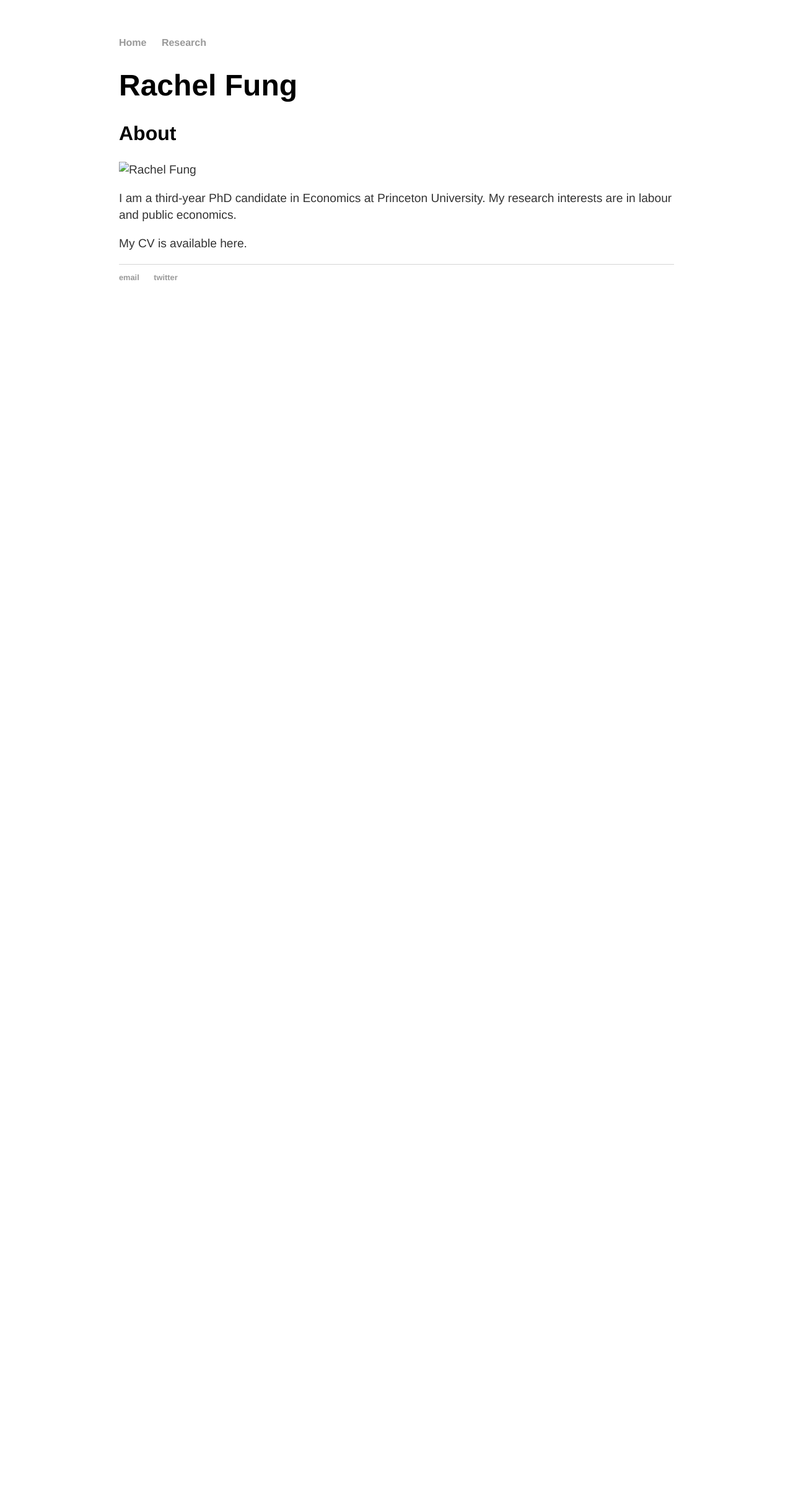
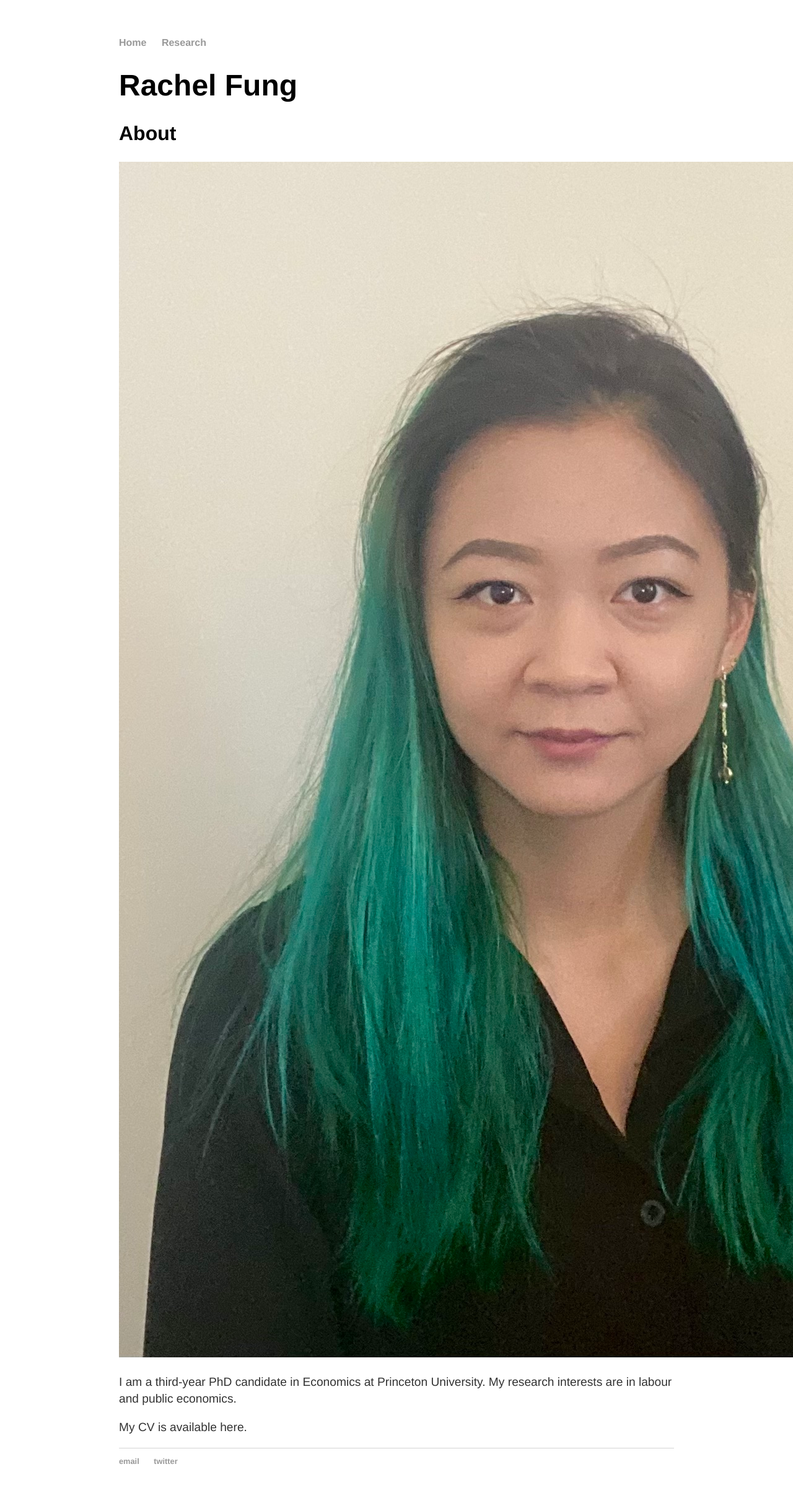
Before and after one commit to rachelylfung/rachelylfung.github.io, a Jekyll site: the page built from index.md, in a window 1280 px wide. Shown: the whole page at 62% size. Built offline with Jekyll 4.4.1, drawn with Linux system fonts in a browser that asks for light colours; before the commit the page ends 900 px from its top, so only the background shows below that.

Commit message:
Update index.md

```diff
--- a/index.md
+++ b/index.md
@@ -8,7 +8,7 @@ title: Rachel Fung
 
 
 ## About
-![Rachel Fung](https//rachelylfung.github.com/assets/headshot.jpg)
+![Rachel Fung](https://rachelylfung.github.com/assets/headshot.jpg)
 
 I am a third-year PhD candidate in Economics at Princeton University. My research interests are in labour and public economics.
 
```
